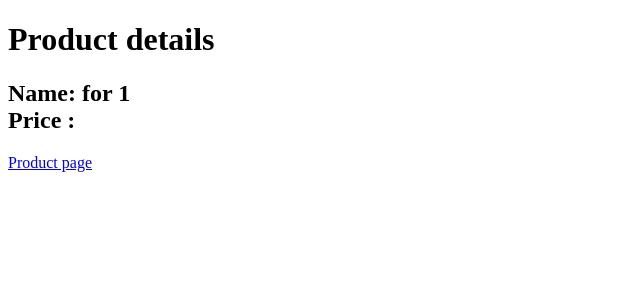
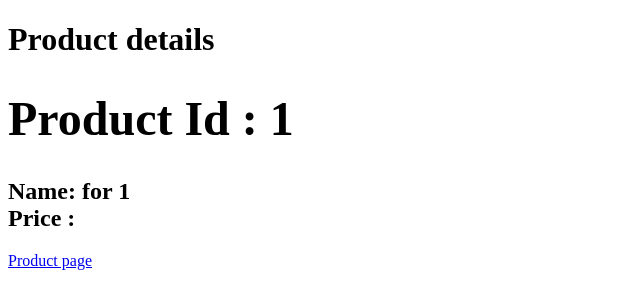
Before and after one commit to athuljain/NextJS_basics, a Next.js app: page /Products/1 in a window 1280 px wide. Shown: the top 308 px of the page, without its empty margins (0-640 px from the left). Built offline with nearby package versions, Linux system fonts and the light colour scheme.

Commit message:
dymanic page routing tsx

```diff
--- a/src/app/Products/[ProductId]/page.tsx
+++ b/src/app/Products/[ProductId]/page.tsx
@@ -18,6 +18,9 @@ export default function ProductDetails() {
       <h1>Product details</h1>
       <div>
       <h2>
+
+<h1>Product Id : {id}</h1>
+
         Name: {name} for {id} <br></br>
         Price :{price}
       </h2>
--- a/src/app/Products/page.tsx
+++ b/src/app/Products/page.tsx
@@ -39,6 +39,11 @@ const ProductData:{id:number;name:string;price:number}[]=[
               <Link href={`/Products/${data.id}?name=${data.name}&price=${data.price}`}>
                 View Details
               </Link>
+
+
+              <Link href={`/Products/${data.id}`}>Product View</Link>
+
+
             </div>
           ))}
         </div>
```
